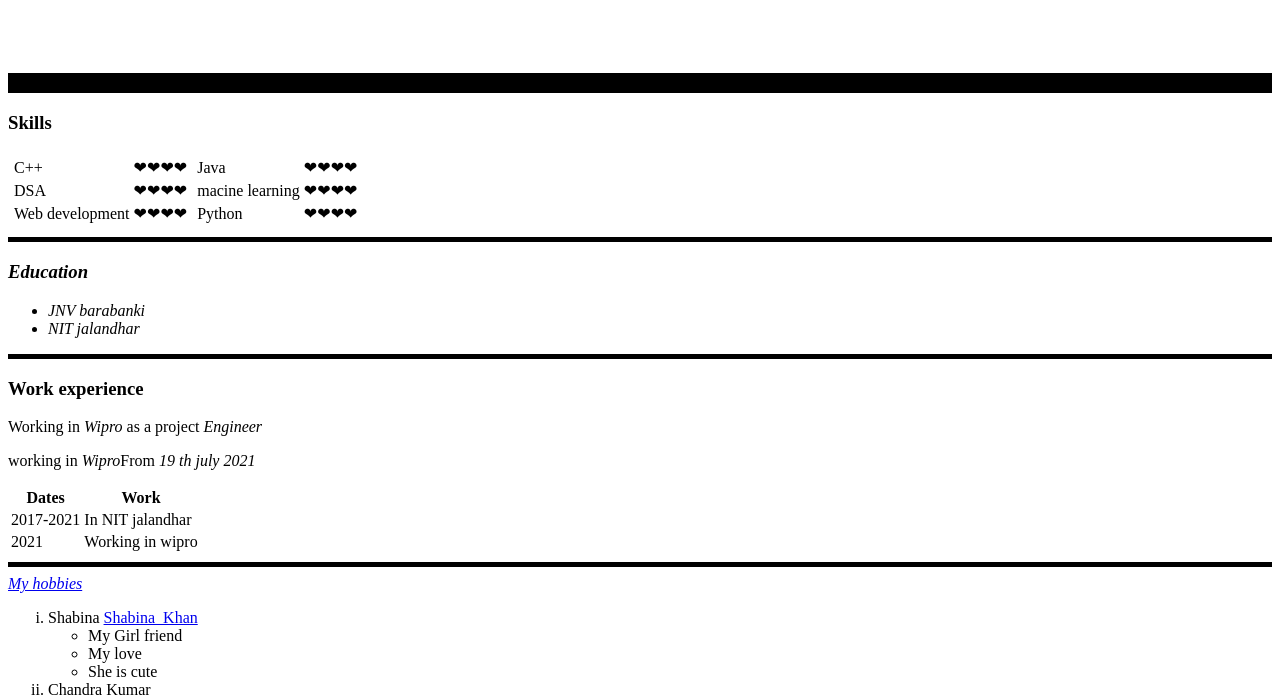
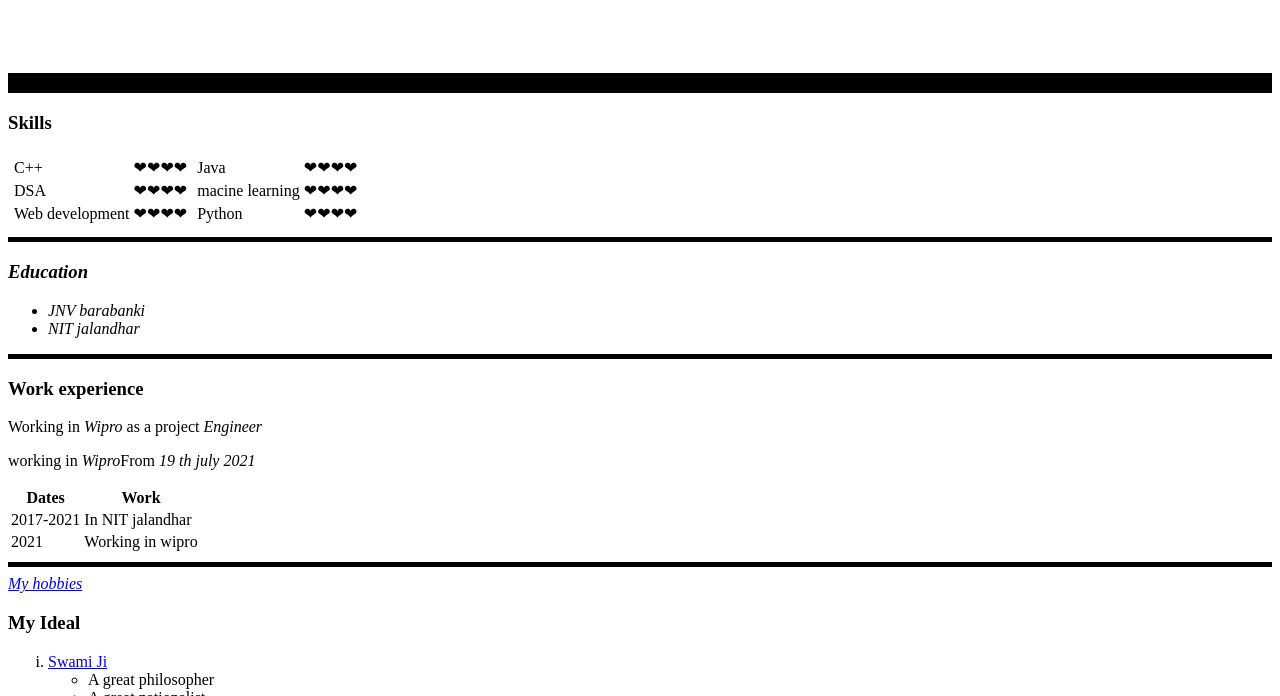
Before and after one commit to chandrakumar123/cv, a plain HTML site: page index.html in a window 1280 px wide. Shown: the part 255-951 px from the top of the page. Drawn offline with Linux system fonts and the light colour scheme.

Commit message:
Update index.html

```diff
--- a/index.html
+++ b/index.html
@@ -94,12 +94,14 @@
   <hr size="5" color="black">
   <a href="hobbies.html"> <em>My hobbies</em></a>
   <!-- ordered list using roman numerals-->
+  <h3>My Ideal</h3>
   <ol type="i">
-    <li> Shabina <a href="https://en.wikipedia.org/wiki/Shabina_Khan"> Shabina_Khan</a></li>
+    <li> <a href="https://en.wikipedia.org/wiki/Swami_Vivekananda"> <u>Swami Ji</u></a></li>
+
     <ul>
-      <li>My Girl friend</li>
-      <li>My love</li>
-      <li>She is cute</li>
+      <li>A great philosopher </li>
+      <li>A great nationalist</li>
+      <li>youth Icon</li>
     </ul>
     <li>Chandra Kumar</li>
     <li>Ansar</li>
```
